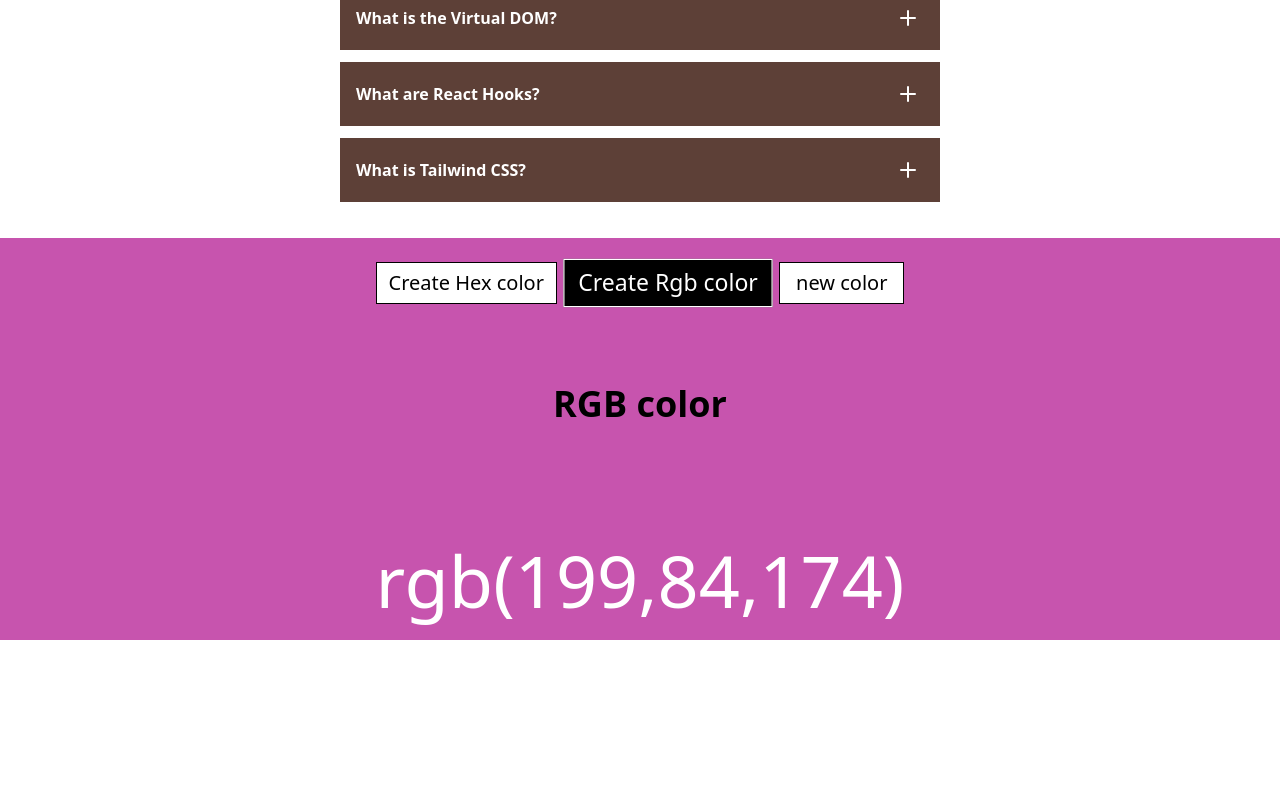
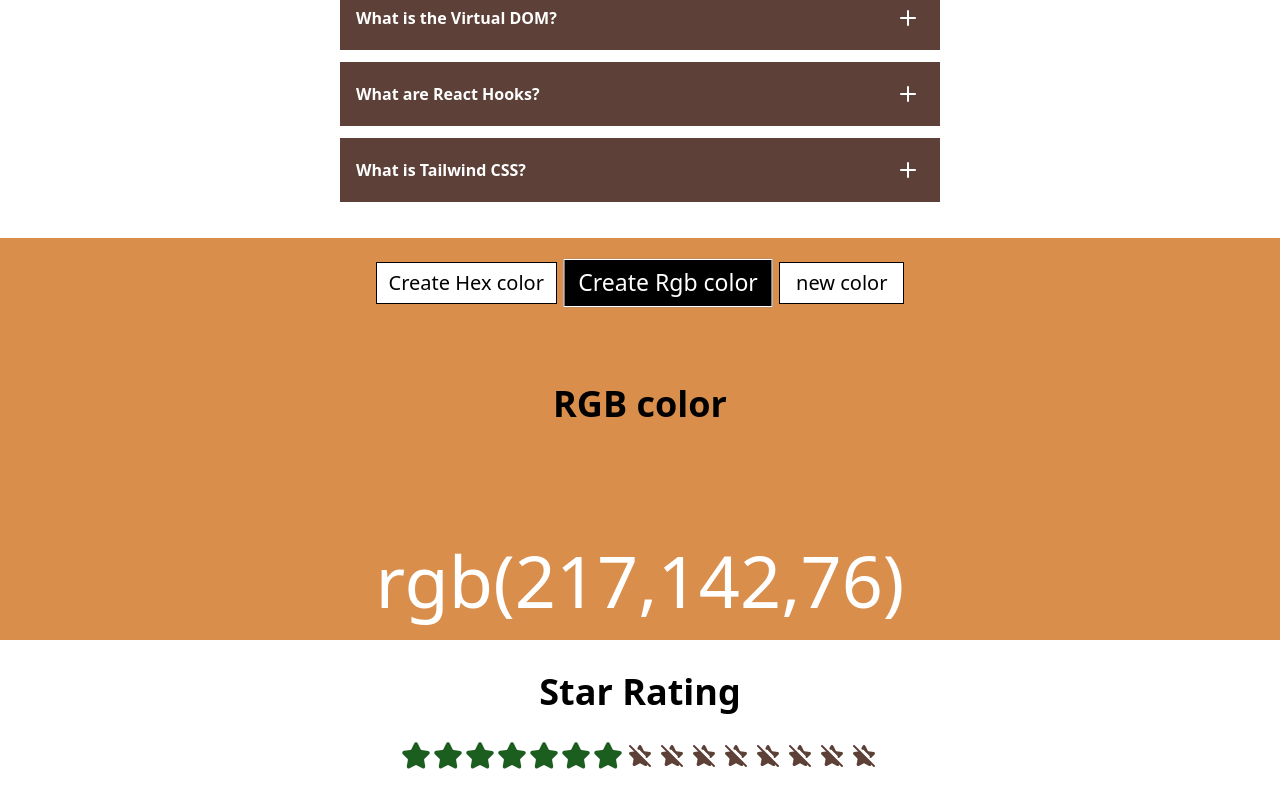
Before and after one commit to mahmoudkhateep7-arch/25-React-JS-Projects-for-Interview, a Next.js app: page / in a window 1280 px wide. Shown: the part 547-1347 px from the top of the page. Before the commit the page ends 1187 px from the top, so only its background shows below. Built offline with nearby package versions, Linux system fonts and the light colour scheme.

Commit message:
ratings end

```diff
--- a/app/hexrgb.tsx
+++ b/app/hexrgb.tsx
@@ -1,14 +1,23 @@
 "use client";
 
-import { useEffect, useLayoutEffect, useState } from "react";
+import { useEffect, useState } from "react";
 const str = '123456789abcdef'
 const twocol = ['rgb(123,123,123)', '#414231']
 export default function HexRgb() {
   const [aa, staa] = useState(1)
   const [ss, sss] = useState(1)
+  const [num, setnum] = useState(3)
 
-  const [num, setnum] = useState(Math.floor(Math.random() * 2))
-  const [col, setCol] = useState(num == 0 ? twocol[1] : twocol[0])
+  const [col, setCol] = useState('wh')
+
+  const [mounted, setmounted] = useState(false);
+  useEffect(() => {
+    setnum(Math.floor(Math.random() * 2))
+    setCol(num == 0 ? twocol[1] : twocol[0])
+
+
+    setmounted(true)
+  }, [])
   const randomLetterGenerator = () => {
     const randomIndex = Math.floor(Math.random() * str.length)
     const randomLetter = str[randomIndex]
@@ -56,6 +65,7 @@ export default function HexRgb() {
       staa(2)
     }, 0);
   }, [])
+  if (mounted == false) { return }
   return (
     <div style={{ background: col }} className={`py-6 `}>
       {/* 3 buttons  */}
--- a/app/page.tsx
+++ b/app/page.tsx
@@ -6,6 +6,7 @@ import TopHeadr from "./topheader";
 import Title from "./title";
 import Accordian from "./accordian";
 import HexRgb from "./hexrgb";
+import Ratings from "./ratings";
 // an array here
 export default function Page() {
   const [index, setIndex] = useState(-2)
@@ -15,6 +16,7 @@ export default function Page() {
       <Title></Title>
       <Accordian></Accordian>
       <HexRgb></HexRgb>
+      <Ratings></Ratings>
 
     </div>
   )
--- /dev/null
+++ b/app/ratings.tsx
@@ -0,0 +1,34 @@
+"use client";
+
+import { Star, StarOff, Stars } from "lucide-react";
+import { useEffect, useState } from "react";
+
+export default function Ratings() {
+  const startsCount = 15
+  const [yellowStars, setYellowStars] = useState(0)
+  const [mounted, setmounted] = useState(false)
+  useEffect(() => {
+
+    let randomnumber = Math.random()
+    if (randomnumber == 0) { randomnumber = 0.1 }
+    setYellowStars(Math.ceil(randomnumber * (startsCount - 1)))
+    setmounted(true)
+  }, [])
+  if (mounted == false) { return }
+  return (
+
+    <div className={`py-8`}>
+      <h3 className={`text-center text-4xl pb-8 font-bold`}>Star Rating</h3>
+      <div className={`flex  justify-center gap-2`}>
+        {Array.from({ length: startsCount }).map((__, idx) => {
+
+          return (
+            <div onClick={() => { setYellowStars(idx + 1) }} className={`cursor-pointer`} key={idx}>
+              {idx < yellowStars ? <Star className={`text-[#1B5E20] scale-125`} fill={'#1B5E20'} /> : <StarOff fill={'#5D4037'} className={`text-[#5D4037]`} />}
+            </div>
+          )
+        })}
+      </div>
+    </div>
+  )
+}
```
